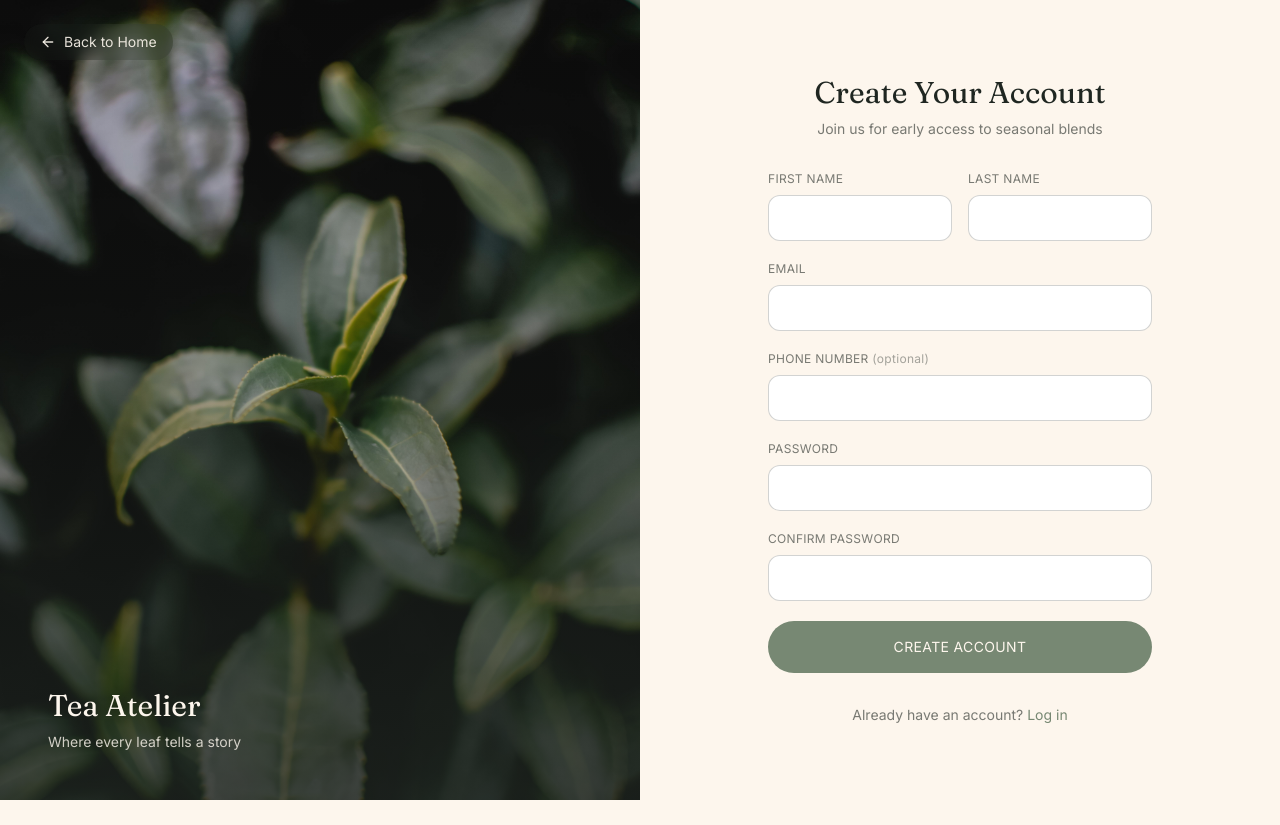
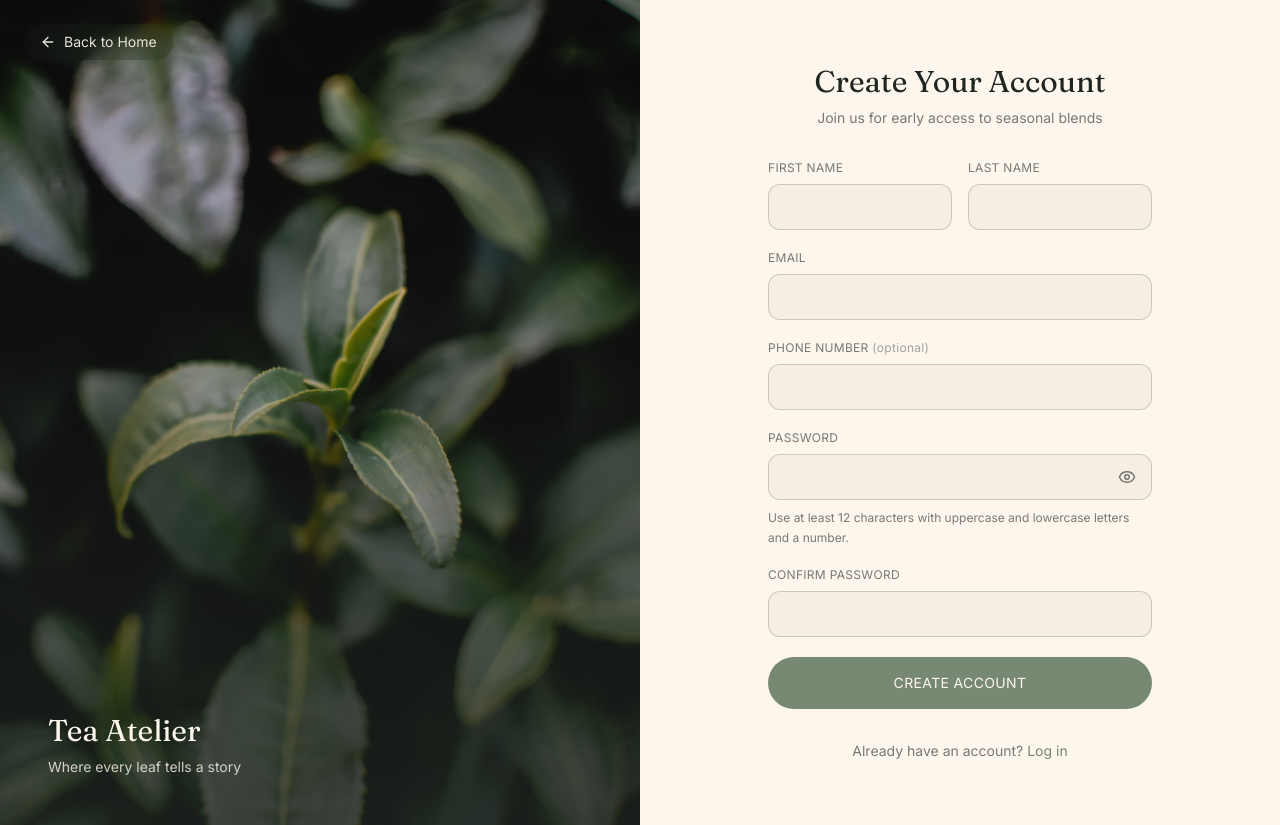
Before and after one commit to julliyuuuh/tea-atelier, a Next.js app: page /signup in a window 1280 px wide. Before the commit the page ends 800 px from the top, so only its background shows below. Built offline with nearby package versions, Linux system fonts and the light colour scheme; no server answers.

Commit message:
login and sign up tightening + visualsz

```diff
--- a/app/api/reset-password/route.ts
+++ b/app/api/reset-password/route.ts
@@ -2,12 +2,18 @@ import { NextResponse } from "next/server";
 import crypto from "crypto";
 import bcrypt from "bcrypt";
 import { pool } from "@/lib/db";
+import { getPasswordError } from "@/lib/password-policy";
 
 export async function POST(req: Request) {
   const { token, newPassword } = await req.json();
 
-  if (!token || !newPassword || newPassword.length < 8) {
+  if (typeof token !== "string" || !token) {
     return NextResponse.json({ error: "Invalid request." }, { status: 400 });
+  }
+
+  const passwordError = getPasswordError(newPassword);
+  if (passwordError) {
+    return NextResponse.json({ error: passwordError }, { status: 400 });
   }
 
   const tokenHash = crypto.createHash("sha256").update(token).digest("hex");
--- a/app/api/signup/route.ts
+++ b/app/api/signup/route.ts
@@ -3,6 +3,7 @@ import { pool } from "@/lib/db";
 import { hashPassword, signToken } from "@/lib/auth-server";
 import { sendVerificationEmail } from "@/lib/email";
 import crypto from "crypto";
+import { getPasswordError } from "@/lib/password-policy";
 
 export async function POST(req: Request) {
   try {
@@ -16,11 +17,9 @@ export async function POST(req: Request) {
       );
     }
 
-    if (password.length < 8) {
-      return NextResponse.json(
-        { error: "Password must be at least 8 characters." },
-        { status: 400 },
-      );
+    const passwordError = getPasswordError(password);
+    if (passwordError) {
+      return NextResponse.json({ error: passwordError }, { status: 400 });
     }
 
     const existing = await pool.query(
--- a/app/reset-password/page.tsx
+++ b/app/reset-password/page.tsx
@@ -5,6 +5,12 @@ import { motion } from "framer-motion";
 import { useSearchParams, useRouter } from "next/navigation";
 import Link from "next/link";
 import { ArrowLeft } from "lucide-react";
+
+import {
+  getPasswordError,
+  PASSWORD_HINT,
+  PASSWORD_MIN_LENGTH,
+} from "@/lib/password-policy";
 
 function ResetPasswordForm() {
   const searchParams = useSearchParams();
@@ -21,8 +27,9 @@ function ResetPasswordForm() {
     e.preventDefault();
     setErrorMessage("");
 
-    if (newPassword.length < 8) {
-      setErrorMessage("Password must be at least 8 characters.");
+    const passwordError = getPasswordError(newPassword);
+    if (passwordError) {
+      setErrorMessage(passwordError);
       return;
     }
     if (newPassword !== confirmPassword) {
@@ -119,13 +126,19 @@ function ResetPasswordForm() {
                 </label>
                 <input
                   type="password"
+                  autoComplete="new-password"
+                  minLength={PASSWORD_MIN_LENGTH}
                   required
                   autoFocus
                   value={newPassword}
                   onChange={(e) => setNewPassword(e.target.value)}
-                  className="w-full rounded-xl border border-charcoal/20 bg-white px-4 py-3 font-body text-sm text-charcoal focus:outline-none focus:border-sage transition-colors"
+                  className="w-full rounded-xl border border-charcoal/20 bg-sand/20 px-4 py-3 font-body text-sm text-charcoal focus:outline-none focus:border-sage transition-colors"
                 />
               </div>
+
+              <p className="font-body text-xs leading-relaxed text-charcoal/60">
+                {PASSWORD_HINT}
+              </p>
 
               <div>
                 <label className="font-body text-xs tracking-wide uppercase text-charcoal/60 block mb-2">
@@ -133,10 +146,12 @@ function ResetPasswordForm() {
                 </label>
                 <input
                   type="password"
+                  autoComplete="new-password"
+                  minLength={PASSWORD_MIN_LENGTH}
                   required
                   value={confirmPassword}
                   onChange={(e) => setConfirmPassword(e.target.value)}
-                  className="w-full rounded-xl border border-charcoal/20 bg-white px-4 py-3 font-body text-sm text-charcoal focus:outline-none focus:border-sage transition-colors"
+                  className="w-full rounded-xl border border-charcoal/20 bg-sand/20 px-4 py-3 font-body text-sm text-charcoal focus:outline-none focus:border-sage transition-colors"
                 />
               </div>
 
--- a/app/signup/page.tsx
+++ b/app/signup/page.tsx
@@ -3,8 +3,14 @@
 import { useState } from "react";
 import { motion } from "framer-motion";
 import Link from "next/link";
-import { ArrowLeft } from "lucide-react";
+import { ArrowLeft, Eye, EyeOff } from "lucide-react";
 import { useAuth } from "@/lib/auth-context";
+
+import {
+  getPasswordError,
+  PASSWORD_HINT,
+  PASSWORD_MIN_LENGTH,
+} from "@/lib/password-policy";
 
 export default function SignupPage() {
   const { login } = useAuth();
@@ -14,6 +20,7 @@ export default function SignupPage() {
   const [phoneNumber, setPhoneNumber] = useState("");
   const [password, setPassword] = useState("");
   const [confirmPassword, setConfirmPassword] = useState("");
+  const [showPassword, setShowPassword] = useState(false);
   const [isLoading, setIsLoading] = useState(false);
   const [errorMessage, setErrorMessage] = useState("");
 
@@ -25,6 +32,12 @@ export default function SignupPage() {
   const handleSubmit = async (e: React.FormEvent) => {
     e.preventDefault();
     setErrorMessage("");
+
+    const passwordError = getPasswordError(password);
+    if (passwordError) {
+      setErrorMessage(passwordError);
+      return;
+    }
 
     if (password !== confirmPassword) {
       setErrorMessage("Passwords don't match.");
@@ -123,7 +136,7 @@ export default function SignupPage() {
                   required
                   value={firstName}
                   onChange={(e) => setFirstName(e.target.value)}
-                  className="w-full rounded-xl border border-charcoal/20 bg-white px-4 py-3 font-body text-sm text-charcoal focus:outline-none focus:border-sage transition-colors"
+                  className="w-full rounded-xl border border-charcoal/20 bg-sand/20 px-4 py-3 font-body text-sm text-charcoal focus:outline-none focus:border-sage transition-colors"
                 />
               </div>
 
@@ -136,7 +149,7 @@ export default function SignupPage() {
                   required
                   value={lastName}
                   onChange={(e) => setLastName(e.target.value)}
-                  className="w-full rounded-xl border border-charcoal/20 bg-white px-4 py-3 font-body text-sm text-charcoal focus:outline-none focus:border-sage transition-colors"
+                  className="w-full rounded-xl border border-charcoal/20 bg-sand/20 px-4 py-3 font-body text-sm text-charcoal focus:outline-none focus:border-sage transition-colors"
                 />
               </div>
             </div>
@@ -150,7 +163,7 @@ export default function SignupPage() {
                 required
                 value={email}
                 onChange={(e) => setEmail(e.target.value)}
-                className="w-full rounded-xl border border-charcoal/20 bg-white px-4 py-3 font-body text-sm text-charcoal focus:outline-none focus:border-sage transition-colors"
+                className="w-full rounded-xl border border-charcoal/20 bg-sand/20 px-4 py-3 font-body text-sm text-charcoal focus:outline-none focus:border-sage transition-colors"
               />
             </div>
 
@@ -164,21 +177,47 @@ export default function SignupPage() {
                 value={phoneNumber}
                 onChange={handlePhoneChange}
                 maxLength={11}
-                className="w-full rounded-xl border border-charcoal/20 bg-white px-4 py-3 font-body text-sm text-charcoal focus:outline-none focus:border-sage transition-colors"
+                className="w-full rounded-xl border border-charcoal/20 bg-sand/20 px-4 py-3 font-body text-sm text-charcoal focus:outline-none focus:border-sage transition-colors"
               />
             </div>
 
             <div>
-              <label className="font-body text-xs tracking-wide uppercase text-charcoal/60 block mb-2">
+              <label
+                htmlFor="signup-password"
+                className="font-body text-xs tracking-wide uppercase text-charcoal/60 block mb-2"
+              >
                 Password
               </label>
-              <input
-                type="password"
-                required
-                value={password}
-                onChange={(e) => setPassword(e.target.value)}
-                className="w-full rounded-xl border border-charcoal/20 bg-white px-4 py-3 font-body text-sm text-charcoal focus:outline-none focus:border-sage transition-colors"
-              />
+              <div className="relative">
+                <input
+                  type={showPassword ? "text" : "password"}
+                  autoComplete="new-password"
+                  minLength={PASSWORD_MIN_LENGTH}
+                  id="signup-password"
+                  aria-describedby="signup-password-hint"
+                  required
+                  value={password}
+                  onChange={(e) => setPassword(e.target.value)}
+                  className="w-full rounded-xl border border-charcoal/20 bg-sand/20 pl-4 pr-12 py-3 font-body text-sm text-charcoal focus:outline-none focus:border-sage transition-colors"
+                />
+                <button
+                  type="button"
+                  aria-label={
+                    showPassword ? "Hide passwords" : "Show passwords"
+                  }
+                  aria-pressed={showPassword}
+                  onClick={() => setShowPassword((visible) => !visible)}
+                  className="absolute right-3 top-1/2 -translate-y-1/2 rounded-md p-1 text-charcoal/60 hover:text-charcoal focus-visible:outline-none focus-visible:ring-2 focus-visible:ring-sage"
+                >
+                  {showPassword ? <EyeOff size={18} /> : <Eye size={18} />}
+                </button>
+              </div>
+              <p
+                id="signup-password-hint"
+                className="mt-2 font-body text-xs leading-relaxed text-charcoal/60"
+              >
+                {PASSWORD_HINT}
+              </p>
             </div>
 
             <div>
@@ -186,11 +225,13 @@ export default function SignupPage() {
                 Confirm Password
               </label>
               <input
-                type="password"
+                type={showPassword ? "text" : "password"}
+                autoComplete="new-password"
+                minLength={PASSWORD_MIN_LENGTH}
                 required
                 value={confirmPassword}
                 onChange={(e) => setConfirmPassword(e.target.value)}
-                className="w-full rounded-xl border border-charcoal/20 bg-white px-4 py-3 font-body text-sm text-charcoal focus:outline-none focus:border-sage transition-colors"
+                className="w-full rounded-xl border border-charcoal/20 bg-sand/20 px-4 py-3 font-body text-sm text-charcoal focus:outline-none focus:border-sage transition-colors"
               />
             </div>
 
--- /dev/null
+++ b/lib/password-policy.ts
@@ -0,0 +1,19 @@
+export const PASSWORD_MIN_LENGTH = 12;
+export const PASSWORD_HINT =
+  "Use at least 12 characters with uppercase and lowercase letters and a number.";
+
+export function getPasswordError(password: unknown): string | null {
+  if (typeof password !== "string") return "Enter a valid password.";
+  if (
+    password.length < PASSWORD_MIN_LENGTH ||
+    !/[A-Z]/.test(password) ||
+    !/[a-z]/.test(password) ||
+    !/[0-9]/.test(password)
+  ) {
+    return PASSWORD_HINT;
+  }
+  if (new TextEncoder().encode(password).length > 72) {
+    return "Password is too long. Use no more than 72 UTF-8 bytes.";
+  }
+  return null;
+}
```
Also changed, not shown: app/login/page.tsx (+3 -20 lines).
